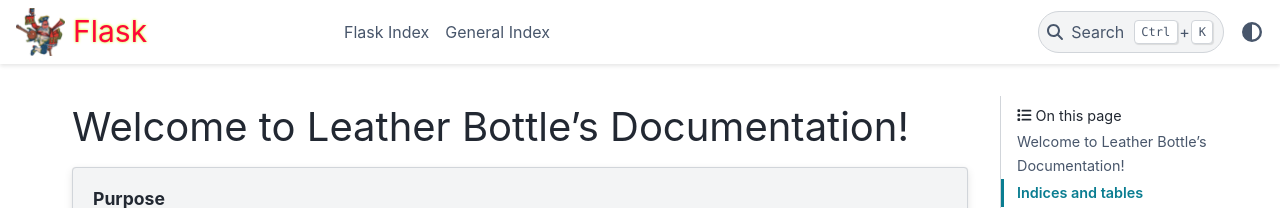
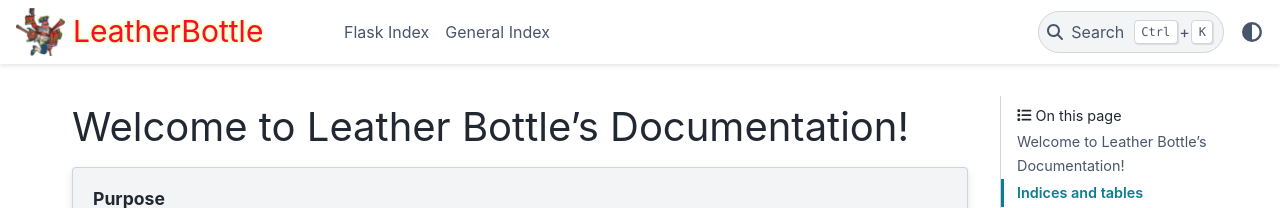
Before and after one commit to Edgar-Donk/Flask, a Sphinx documentation site: the page built from docs/source/index.rst, in a window 1280 px wide. Shown: the top 208 px of the page. Built offline with Sphinx 7.4.7 and the PyData theme 0.15.4, drawn with Linux system fonts in a browser that asks for light colours.

Commit message:
Add files via upload

```diff
--- a/docs/source/conf.py
+++ b/docs/source/conf.py
@@ -19,7 +19,7 @@
 master_doc = 'index'
 # -- Project information -----------------------------------------------------
 
-project = "Flask"
+project = "LeatherBottle"
 copyright = '2025, edga donk'
 author = 'edga donk'
 
@@ -35,8 +35,8 @@
 extensions = ["sphinx.ext.autodoc",
     'sphinx.ext.napoleon',
     "sphinx.ext.autosummary",
-    "sphinx_carousel.carousel",
-    "sphinx_design",
+    #"sphinx_carousel.carousel",
+    #"sphinx_design",
     # "numpydoc",
     #'sphinx.ext.mathjax',
     'sphinx_copybutton',
@@ -107,7 +107,7 @@
 
 html_theme_options = {
    "logo": {
-      "text": "Flask",
+      "text": "LeatherBottle",
       "image_light": 'bigbenc.png',
       "image_dark": "bigbencneon.png",
    }
```
